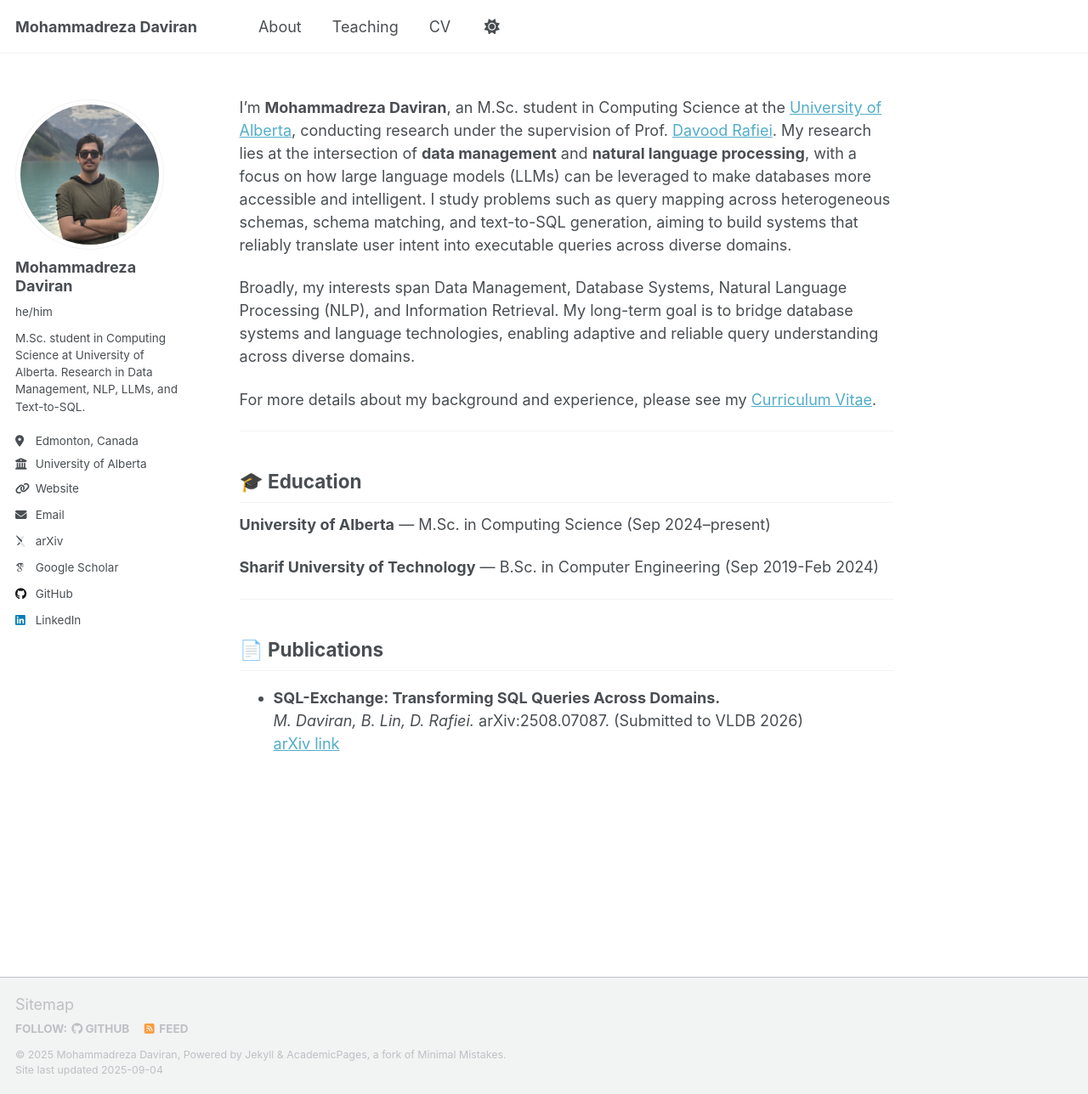
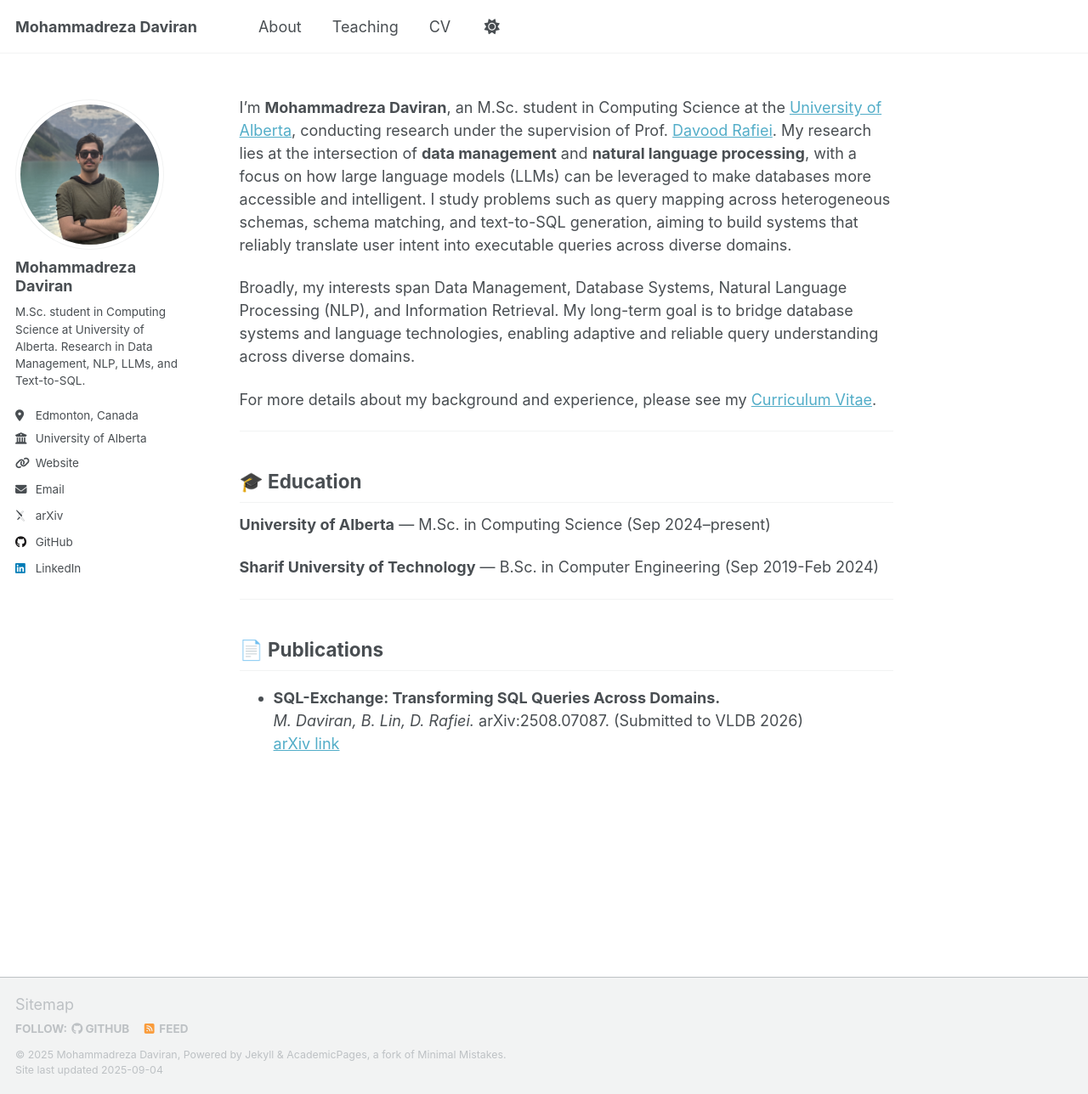
Before and after one commit to mmdrez4/mmdrez4.github.io, a Jekyll site: the page built from _pages/about.md, in a window 1280 px wide and 1288 px high. Shown: the whole window at 85% size. Built offline with Jekyll 4.4.1, drawn with Linux system fonts in a browser that asks for light colours; some web fonts are replaced; a script that is not in the unit is left out.

Commit message:
Update _config.yml

```diff
--- a/_config.yml
+++ b/_config.yml
@@ -13,15 +13,15 @@
 author:
   avatar           : "profile_2.jpg"
   name             : "Mohammadreza Daviran"
-  pronouns         : "he/him"
-  bio              : "M.Sc. student in Computing Science at University of Alberta. Research in Data Management, NLP, LLMs, and Text-to-SQL."
+  # pronouns         : "he/him"
+  bio              : "M.Sc. student in Computing Science at University of Alberta. \n Research in Data Management, NLP, LLMs, and Text-to-SQL."
   location         : "Edmonton, Canada"
   employer         : "University of Alberta"
   uri              : "https://www.ualberta.ca/en"
   email            : "mohammadrezadaviran01@gmail.com"
 
   # Academic profiles
-  googlescholar    : "https://scholar.google.com/citations?user=PS_CX0AAAAAJ"
+  # googlescholar    : "https://scholar.google.com/citations?user=PS_CX0AAAAAJ"
   arxiv            : "https://arxiv.org/abs/2508.07087"
   orcid            : # add if you register one
   researchgate     : # optional
```
